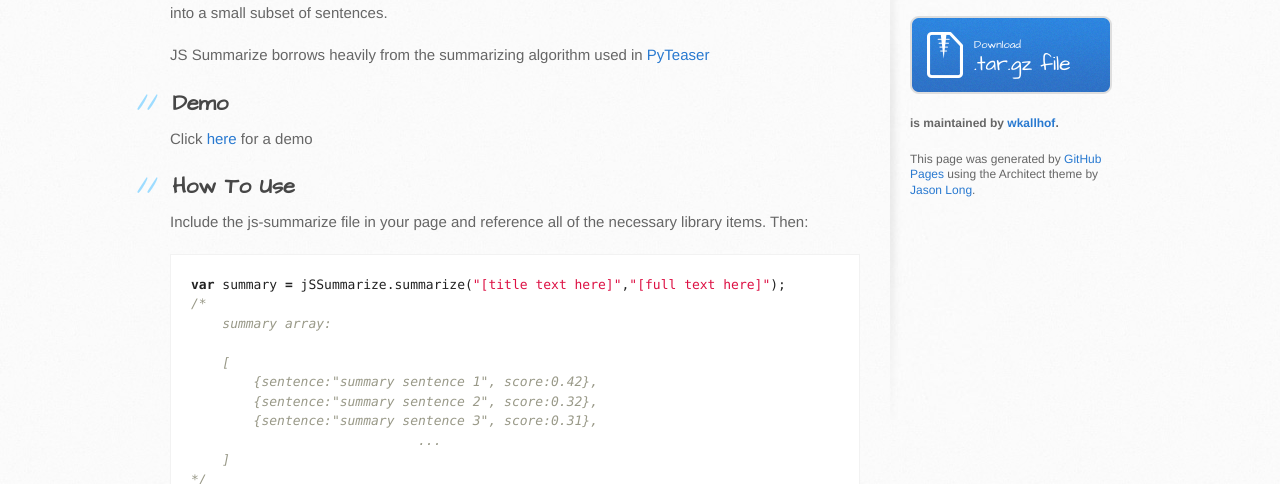
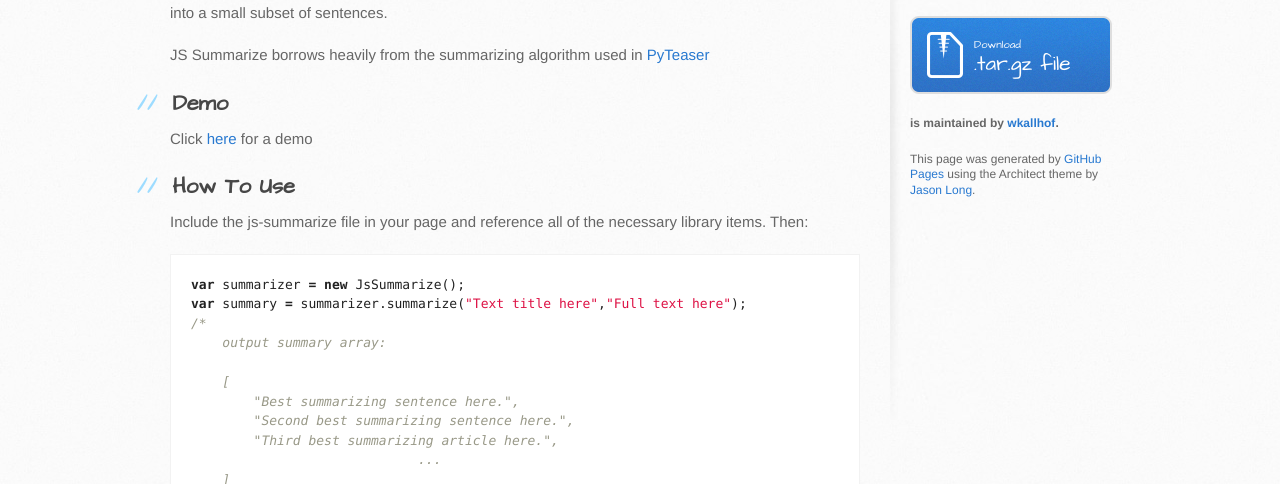
Before and after one commit to wkallhof/js-summarize, a plain HTML site: page index.html in a window 1280 px wide. Shown: the part 316-800 px from the top of the page. Drawn offline with Linux system fonts and the light colour scheme.

Commit message:
Create gh-pages branch via GitHub

```diff
--- a/index.html
+++ b/index.html
@@ -46,14 +46,15 @@
 <p>Include the js-summarize file in your page and reference all of the necessary library items.
 Then:</p>
 
-<div class="highlight highlight-javascript"><pre><span class="kd">var</span> <span class="nx">summary</span> <span class="o">=</span> <span class="nx">jSSummarize</span><span class="p">.</span><span class="nx">summarize</span><span class="p">(</span><span class="s2">"[title text here]"</span><span class="p">,</span><span class="s2">"[full text here]"</span><span class="p">);</span>
+<div class="highlight highlight-javascript"><pre><span class="kd">var</span> <span class="nx">summarizer</span> <span class="o">=</span> <span class="k">new</span> <span class="nx">JsSummarize</span><span class="p">();</span>
+<span class="kd">var</span> <span class="nx">summary</span> <span class="o">=</span> <span class="nx">summarizer</span><span class="p">.</span><span class="nx">summarize</span><span class="p">(</span><span class="s2">"Text title here"</span><span class="p">,</span><span class="s2">"Full text here"</span><span class="p">);</span>
 <span class="cm">/*</span>
-<span class="cm">    summary array:</span>
+<span class="cm">    output summary array:</span>
 
 <span class="cm">    [</span>
-<span class="cm">        {sentence:"summary sentence 1", score:0.42},</span>
-<span class="cm">        {sentence:"summary sentence 2", score:0.32},</span>
-<span class="cm">        {sentence:"summary sentence 3", score:0.31},</span>
+<span class="cm">        "Best summarizing sentence here.",</span>
+<span class="cm">        "Second best summarizing sentence here.",</span>
+<span class="cm">        "Third best summarizing article here.",</span>
 <span class="cm">                             ...</span>
 <span class="cm">    ]</span>
 <span class="cm">*/</span>
```
Also changed, not shown: params.json (+1 -1 lines).
